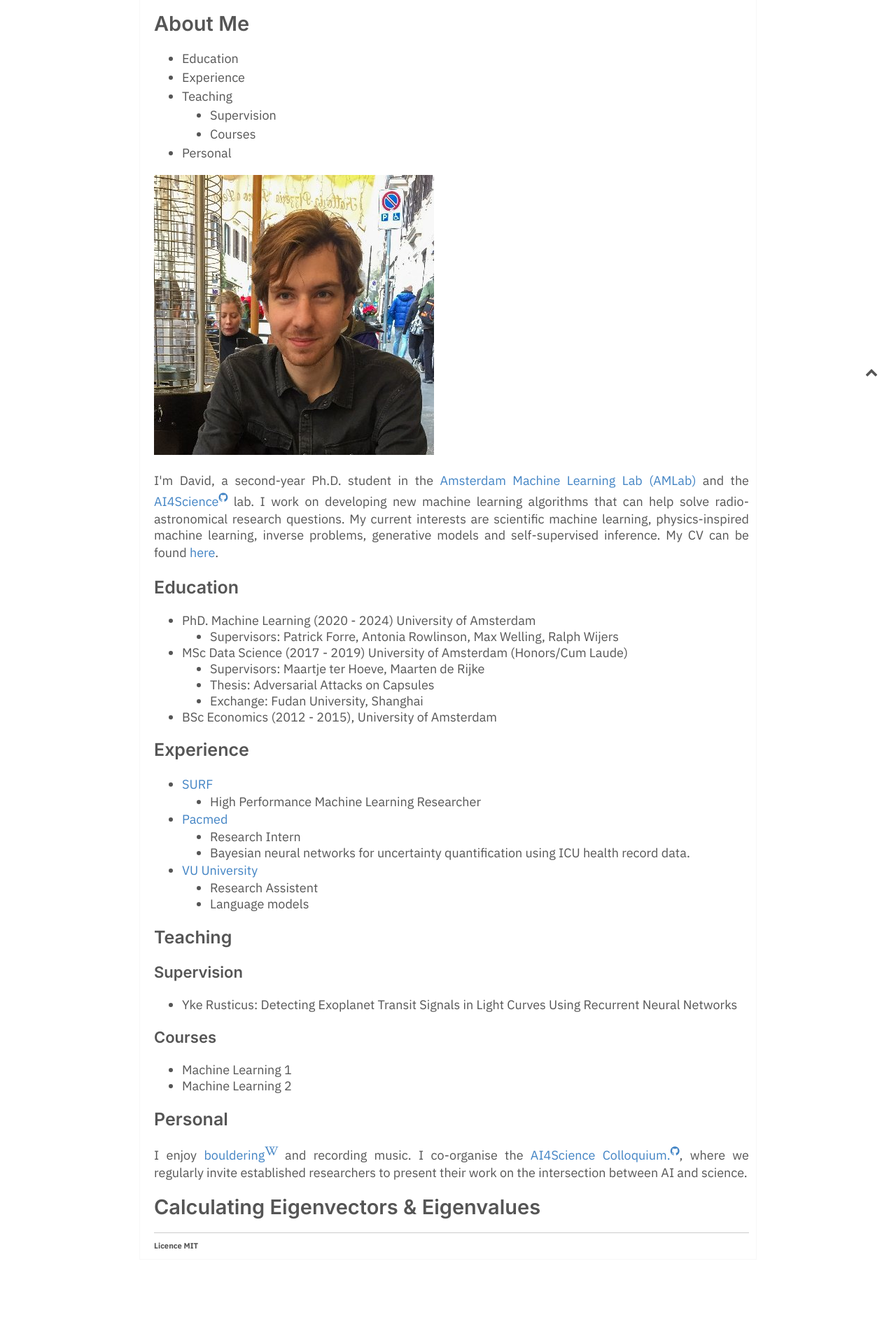
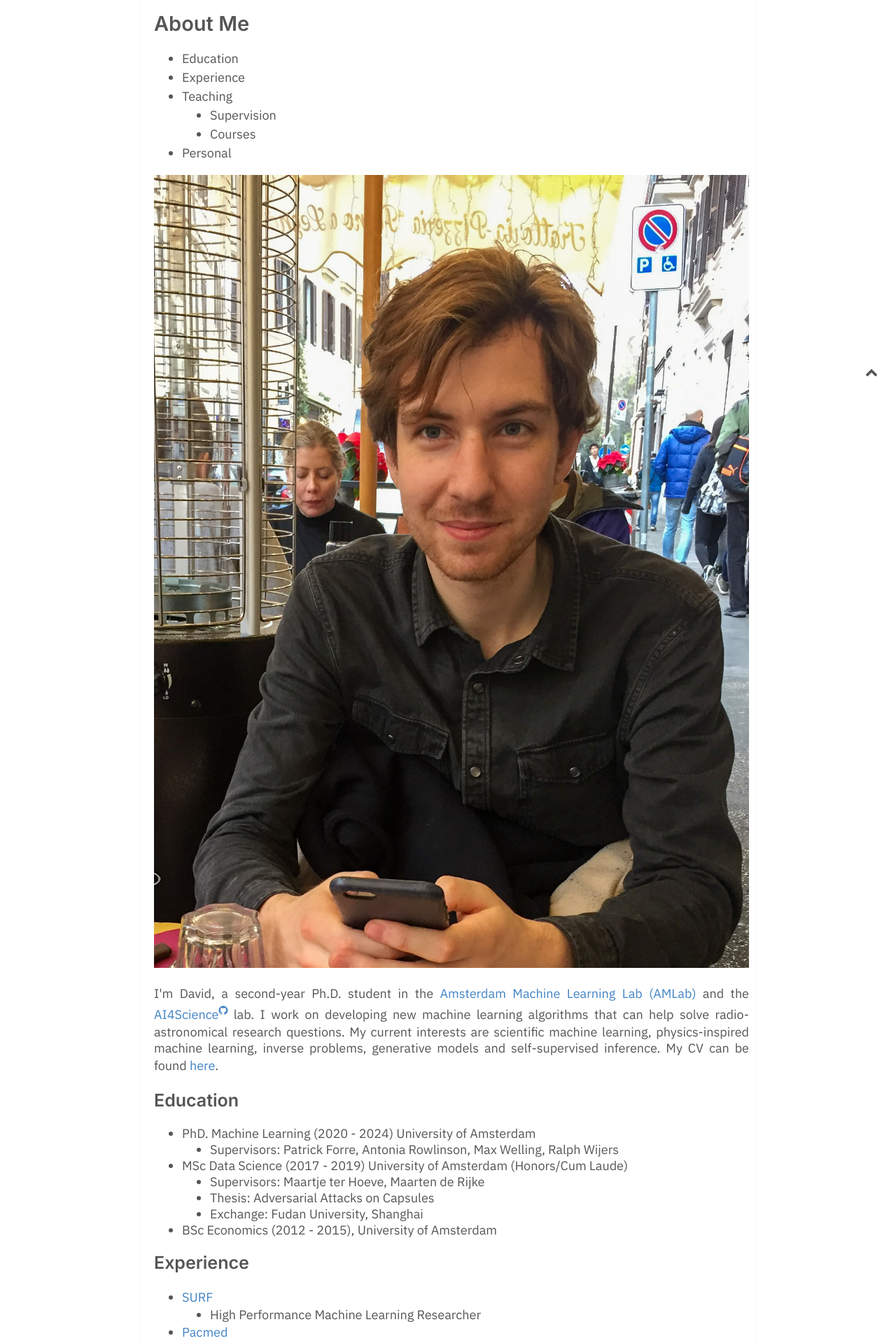
Before and after one commit to DavidRuhe/DavidRuhe.github.io, a Jekyll site: the page built from about.md, in a window 1280 px wide. Shown: the part 336-2255 px from the top of the page at 70% size. Built offline with Jekyll 4.4.1, drawn with Linux system fonts in a browser that asks for light colours; before the commit the page ends 2136 px from its top, so only the background shows below that.

Commit message:
update personal photo

```diff
--- a/about.md
+++ b/about.md
@@ -6,7 +6,8 @@ content-type: eg
 toc: false
 ---
 
-![personal_photo](/assets/img/CrhnTql4_400x400.jpeg)
+<!-- ![personal_photo](/assets/img/CrhnTql4_400x400.jpeg) -->
+![personal_photo](/assets/img/IMG_1143.JPG)
 
 I'm David, a second-year Ph.D. student in the [[Amsterdam Machine Learning Lab (AMLab)::https://amlab.science.uva.nl/]] and the [[AI4Science::https://ai4science-amsterdam.github.io/]] lab. I work on developing new machine learning algorithms that can help solve radio-astronomical research questions. My current interests are scientific machine learning, physics-inspired machine learning, inverse problems, generative models and self-supervised inference. My CV can be found [here](https://docs.google.com/document/d/1A2zTTm_YS-8_4jhV7gKkmpMihS4xB0uUKcb3nR1Js6c/edit?usp=sharing).
 
```
Also changed, not shown: assets/img/IMG_1143.JPG (added).
